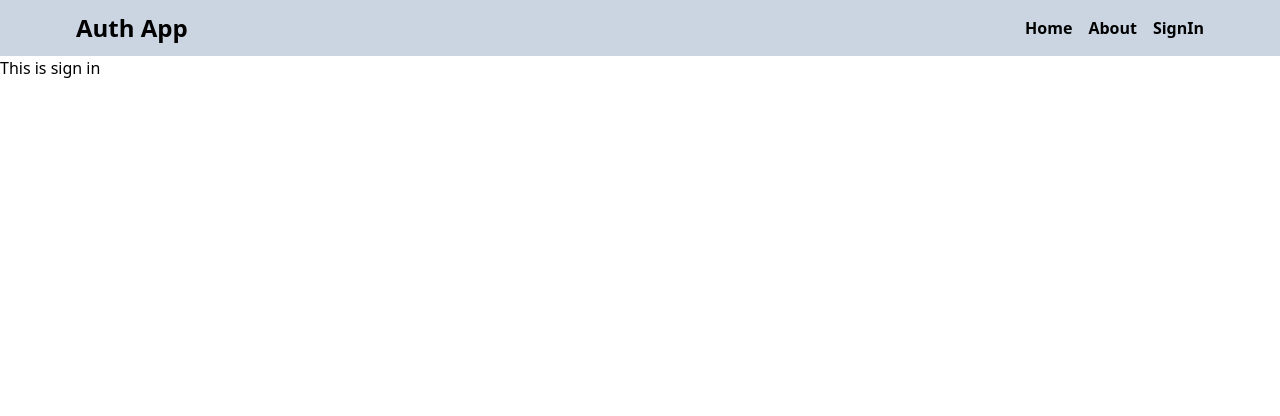
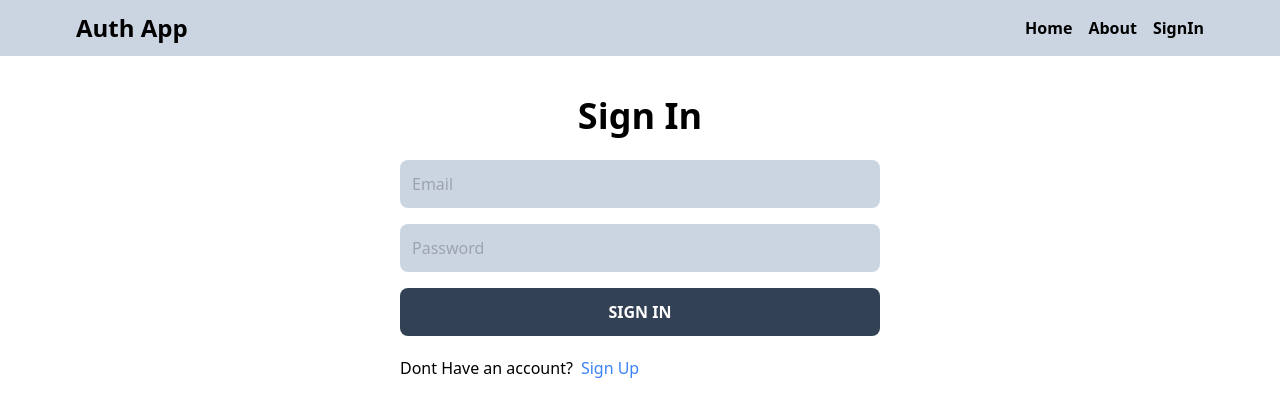
Before and after one commit to Muhammad-sefat/MERN_AUTH, a React (Vite) app in the folder Client_Site/: page /sign-in in a window 1280 px wide. Shown: the top 416 px of the page. Built offline with nearby package versions, Linux system fonts and the light colour scheme.

Commit message:
Complete signin functionality

```diff
--- a/Client_Site/src/pages/Signin.jsx
+++ b/Client_Site/src/pages/Signin.jsx
@@ -1,9 +1,80 @@
-import React from "react";
+import React, { useState } from "react";
+import toast from "react-hot-toast";
+import { Link, useNavigate } from "react-router-dom";
 
 const Signin = () => {
+  const [formData, setFormData] = useState({
+    username: "",
+    email: "",
+    password: "",
+  });
+  const [loading, setLoading] = useState(false);
+  const navigate = useNavigate();
+
+  const handleChange = (e) => {
+    setFormData({ ...formData, [e.target.id]: e.target.value });
+  };
+
+  const handleSubmit = async (e) => {
+    e.preventDefault();
+
+    try {
+      setLoading(true);
+      const res = await fetch("/api/auth/signin", {
+        method: "POST",
+        headers: {
+          "Content-Type": "application/json",
+        },
+        body: JSON.stringify(formData),
+      });
+
+      const data = await res.json();
+      setLoading(false);
+      if (!res.ok) {
+        toast.error(data.message);
+        return;
+      }
+      toast.success(data.message);
+      navigate("/");
+    } catch (error) {
+      setLoading(false);
+      console.error("Signup error:", error);
+    }
+  };
+
   return (
-    <div>
-      <p>This is sign in</p>
+    <div className="max-w-lg mx-auto p-4">
+      <h1 className="text-4xl font-semibold text-center my-6">Sign In</h1>
+      <form onSubmit={handleSubmit} className="flex flex-col gap-4">
+        <input
+          className="p-3 rounded-lg bg-slate-300"
+          type="email"
+          placeholder="Email"
+          id="email"
+          onChange={handleChange}
+          value={formData.email}
+        />
+        <input
+          className="p-3 rounded-lg bg-slate-300"
+          type="password"
+          placeholder="Password"
+          id="password"
+          onChange={handleChange}
+          value={formData.password}
+        />
+        <button
+          className="p-3 bg-slate-700 text-white font-semibold uppercase rounded-lg hover:opacity-95"
+          disabled={loading}
+        >
+          {loading ? "Signing In..." : "Sign In"}
+        </button>
+      </form>
+      <div className="flex gap-2 mt-5 font-medium">
+        <p>Dont Have an account?</p>
+        <Link to="/sign-up">
+          <span className="text-blue-500">Sign Up</span>
+        </Link>
+      </div>
     </div>
   );
 };
--- a/Client_Site/src/pages/Signup.jsx
+++ b/Client_Site/src/pages/Signup.jsx
@@ -1,6 +1,6 @@
 import React, { useState } from "react";
 import toast from "react-hot-toast";
-import { Link } from "react-router-dom";
+import { Link, useNavigate } from "react-router-dom";
 
 const Signup = () => {
   const [formData, setFormData] = useState({
@@ -9,6 +9,7 @@ const Signup = () => {
     password: "",
   });
   const [loading, setLoading] = useState(false);
+  const navigate = useNavigate();
 
   const handleChange = (e) => {
     setFormData({ ...formData, [e.target.id]: e.target.value });
@@ -34,6 +35,7 @@ const Signup = () => {
         return;
       }
       toast.success(data.message);
+      navigate("/");
     } catch (error) {
       setLoading(false);
       console.error("Signup error:", error);
```
